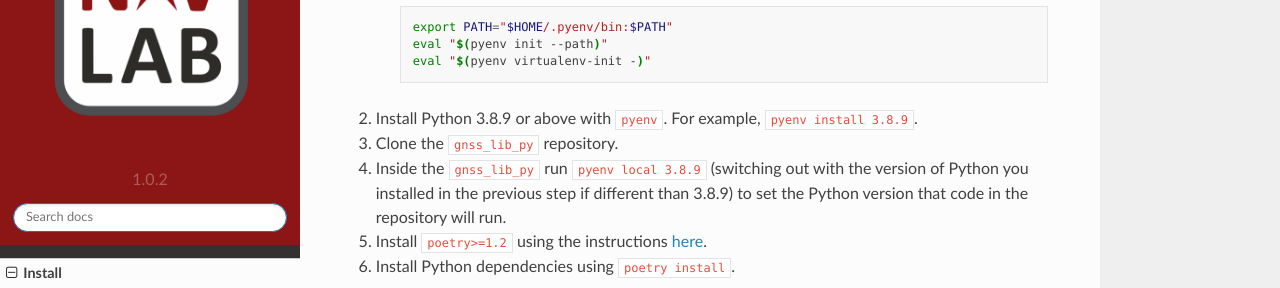
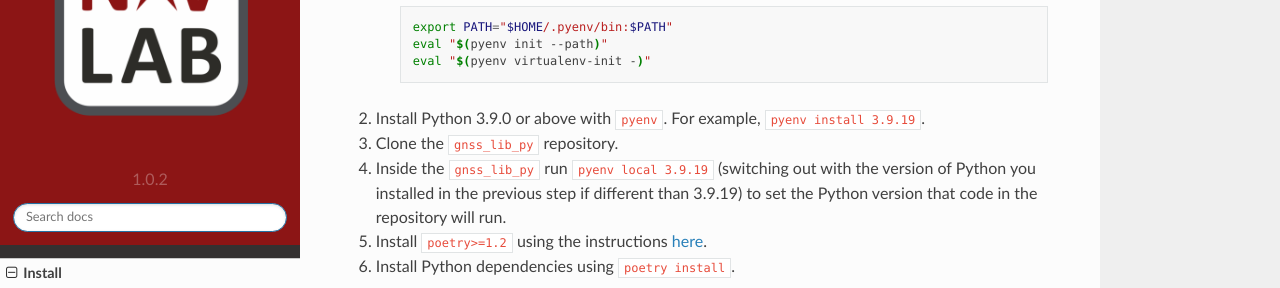
Before and after one commit to Stanford-NavLab/gnss_lib_py, a Sphinx documentation site: the page built from docs/source/install.rst, in a window 1280 px wide and 900 px high, scrolled down 2111 px. Shown: the part 149-437 px from the top of the window. Built offline with Sphinx 7.4.7 and the Read the Docs theme 2.0.0, drawn with Linux system fonts in a browser that asks for light colours; pages that are not in the unit, such as notebooks, are missing from menus; the version number is read from the project's files by our own code; some of the changed text lies outside the part shown.

Commit message:
update python 3.9, 3.12 dependencies

```diff
--- a/docs/source/install.rst
+++ b/docs/source/install.rst
@@ -6,11 +6,11 @@
 Prerequisites
 -------------
 
-| **Python:** >=3.8, <3.12
+| **Python:** >=3.9, <3.13
 | **Operating System:** Linux, Windows, MacOS
 
-All :code:`gnss_lib_py` classes and methods are tested in Python 3.8,
-and 3.11 in the latest Ubuntu, MacOS and Windows versions.
+All :code:`gnss_lib_py` classes and methods are tested in Python 3.9,
+and 3.12 in the latest Ubuntu, MacOS and Windows versions.
 :code:`gnss_lib_py` was originally developed in Python 3.8.9 in
 Ubuntu 20/22 and Ubuntu 20 for WSL2.
 
@@ -134,14 +134,14 @@
          eval "$(pyenv init --path)"
          eval "$(pyenv virtualenv-init -)"
 
-2. Install Python 3.8.9 or above with :code:`pyenv`. For example,
-   :code:`pyenv install 3.8.9`.
+2. Install Python 3.9.0 or above with :code:`pyenv`. For example,
+   :code:`pyenv install 3.9.19`.
 
 3. Clone the :code:`gnss_lib_py` repository.
 
-4. Inside the :code:`gnss_lib_py` run :code:`pyenv local 3.8.9` (switching
+4. Inside the :code:`gnss_lib_py` run :code:`pyenv local 3.9.19` (switching
    out with the version of Python you installed in the previous step
-   if different than 3.8.9) to set the Python version that code in the
+   if different than 3.9.19) to set the Python version that code in the
    repository will run.
 
 5. Install :code:`poetry>=1.2` using the instructions
```
Also changed, not shown: docs/source/requirements.txt (+162 -164 lines), requirements.txt (+132 -134 lines), .readthedocs.yaml, 4 other files.
